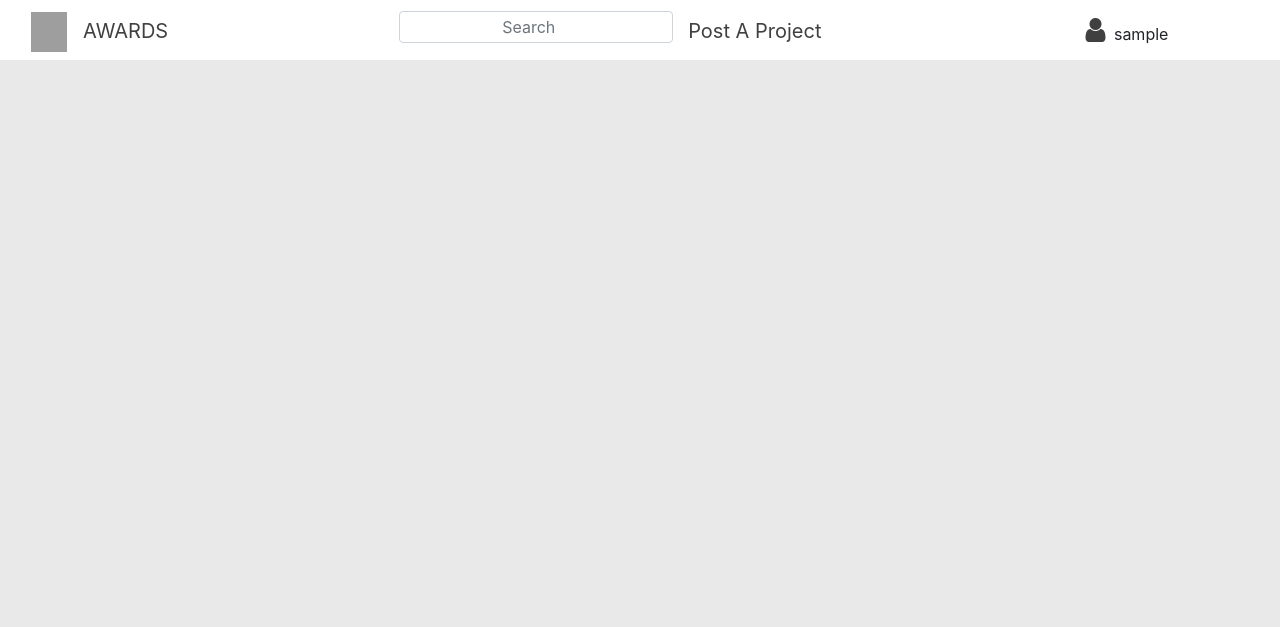
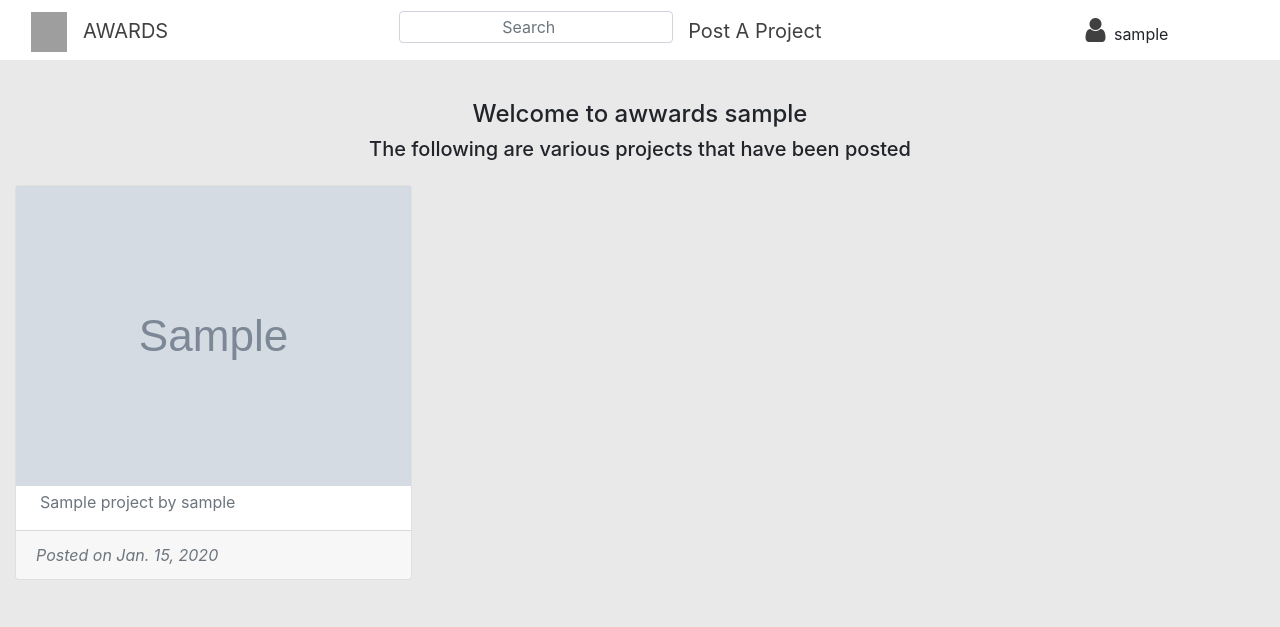
Before and after one commit to Gideon-Muriithi/awwards_clone, a Django app: page /home/ in a window 1280 px wide. Shown: the top 627 px of the page. Run offline with Django 3.2, Linux system fonts and the light colour scheme; a user stored in the database is signed in; tables that the repository leaves empty hold one stand-in row (values such as "Sample post"); grey boxes marked "Sample" are stand-in pictures; some libraries are stand-ins or nearby versions; grey boxes are pictures that could not be loaded.

Commit message:
Modify templates

```diff
--- a/awwards/templates/home.html
+++ b/awwards/templates/home.html
@@ -1,4 +1,38 @@
-{% extends 'base.html' %}
+{%extends 'base.html'%}
 
-{% block content %}
-{% endblock content %}
+{{block.super}}
+{%block content%}
+<div style="margin-top: 100px;">
+  <div class="container-fluid">
+
+    <div style="text-align: center;">
+      <h4>Welcome to awwards {{ user.username }}</h4>
+      <h5>The following are various projects that have been posted</h5>
+    </div>
+    <div class="mt-4">
+      <div class="row">
+        {%for project in projects%}
+        <div class="col-md-4 mb-5">
+          <div class="card content">
+            <div class="image">
+              <a class="img" href="/project/{{ project.id }}">
+                <img style="width:500px; height: 300px;" class="img-fluid" src="{{ project.image.url }}" alt=""></a>
+            </div>
+            <div >
+              <i class="fas fa-pastafarianism"></i>
+              <p class="ml-4 mt-1 text-muted">{{ project.title }} by {{project.user}}</p>
+              <div class="card-footer">
+                <i class="text-secondary">Posted on {{ project.date }}</i>
+              </div>
+            </div>
+          </div>
+        </div>
+
+        {%endfor%}
+
+      </div>
+    </div>
+  </div>
+</div>
+
+{%endblock%}
--- /dev/null
+++ b/awwards/templates/index.html
@@ -0,0 +1,4 @@
+{% extends 'base.html' %}
+
+{% block content %}
+{% endblock content %}
--- a/awwards/templates/navbar.html
+++ b/awwards/templates/navbar.html
@@ -15,11 +15,11 @@
                     </button>
                     <div class="collapse navbar-collapse" id="navbarToggle">
                         <div class="navbar-nav mr-auto">
-                            <a class="navbar-brand mt-1" href="/"><img
+                            <a class="navbar-brand mt-1" href="{% url 'home' %}"><img
                                     src="https://png.icons8.com/linen/50/000000/rating.png"
                                     style="height:40px;width:36px;">
                             </a>
-                            <a class="navbar-brand mt-2" style="color: rgb(65, 64, 64);" href="/">AWARDS</a>
+                            <a class="navbar-brand mt-2" style="color: rgb(65, 64, 64);" href="{% url 'home' %}">AWARDS</a>
 
                             <a style="margin-left: 200px;">
                                 <div class="col-md-12 nav-search mt-2">
```
